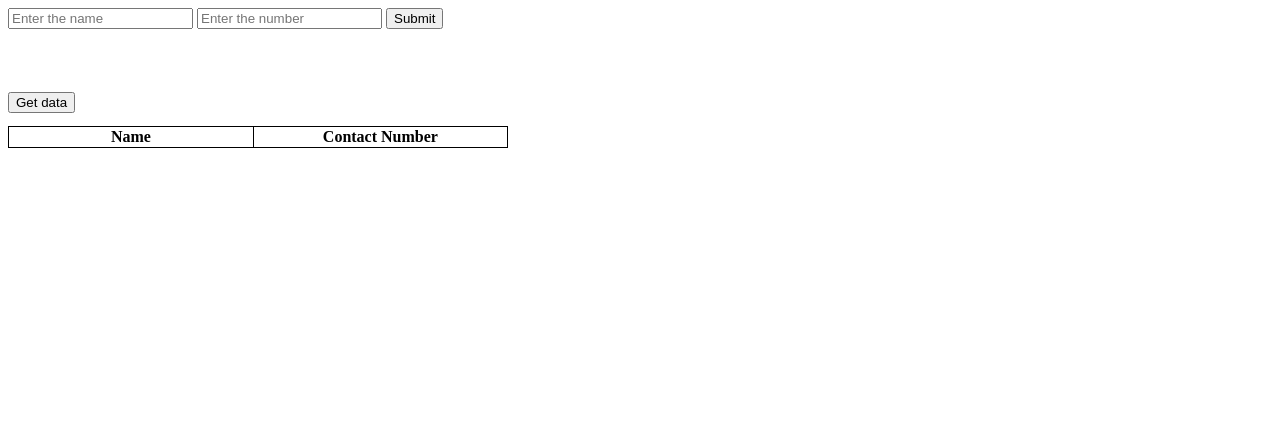
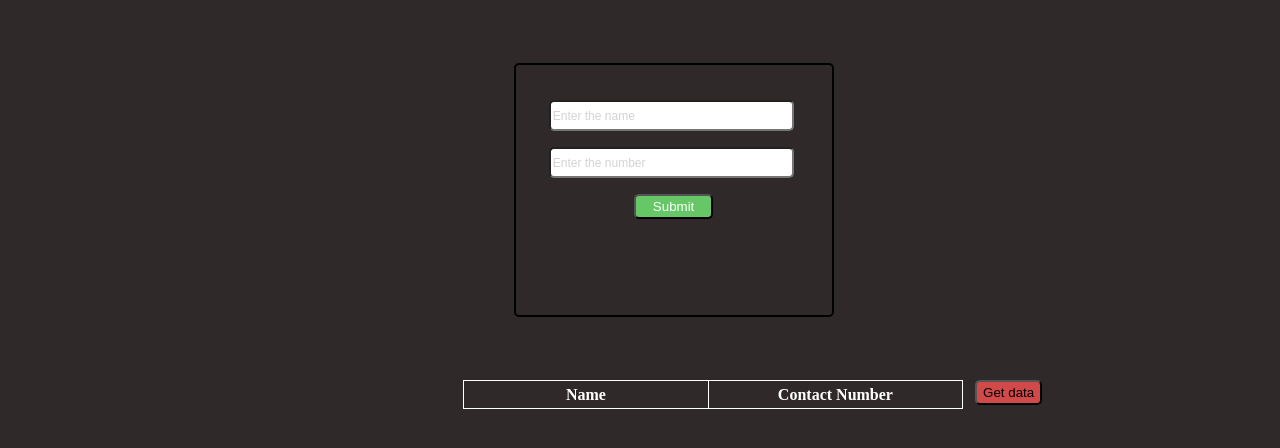
Before and after one commit to ShanmugapriyaR2004/Contact-manager, a website: page index.html in a window 1280 px wide. Drawn offline with Linux system fonts and the light colour scheme.

Commit message:
Edit function and Designs uploaded

```diff
--- a/index.html
+++ b/index.html
@@ -13,6 +13,7 @@
         <label for="number"></label>
         <input type="text" id="number" name="number" placeholder="Enter the number">
         <input type="submit" name="submit" id="submit">
+        <button id="upbtn" style="display: none">Update</button>
     </form>
     <div class="table">
         <button id="getdata">Get data</button>
--- a/script.js
+++ b/script.js
@@ -2,6 +2,7 @@
     const Name = document.getElementById('name')
     const Number = document.getElementById('number')
     const Button = document.getElementById('submit')
+    const updateButton = document.getElementById('upbtn')
     const Table = document.getElementById('table')
     const databutton = document.getElementById('getdata')
     const API_URL = "http://localhost:3000/users"
@@ -17,6 +18,23 @@
         }
         handlePost(user)
     })
+    const handlePost = async(user) => {
+        try
+        {
+            const response = await fetch(API_URL,{
+                method:'POST',
+                headers: {
+                    'Content-Type' : 'Application/json'
+                },
+                body: JSON.stringify(user)
+            })
+        }
+        catch(err)
+        {
+            console.log(err)
+        }
+    }
+
 
     databutton.addEventListener('click', async () =>{
         const data = await handleGet()
@@ -24,7 +42,7 @@
             const newRow = `<tr>
             <td>${e.name}</td>
             <td>${e.number}</td>
-            <td><button onclick="handleDelete(${e.id})">Delete</button></td>
+            <td><button onclick="handleEdit(${e.id},'${e.name}','${e.number}')">Edit</button><button onclick="handleDelete(${e.id})">Delete</button></td>
             </tr>`
             Table.innerHTML += newRow
         })
@@ -47,23 +65,6 @@
         }
     }
 
-    const handlePost = async(user) => {
-        try
-        {
-            const response = await fetch(API_URL,{
-                method:'POST',
-                headers: {
-                    'Content-Type' : 'Application/json'
-                },
-                body: JSON.stringify(user)
-            })
-        }
-        catch(err)
-        {
-            console.log(err)
-        }
-    }
-
     const handleDelete = async(id)=>{
         try{
             const response = await fetch(`${API_URL}/${id}`,{
@@ -74,3 +75,40 @@
             console.log(err)
         }
     }
+    const handleEdit = (id,name,number) => {
+        uid = id
+        Name.value = name
+        Number.value = number
+        Button.style.display = 'none'
+        updateButton.style.display = 'block'
+    }
+
+    updateButton.addEventListener('click', (e) => {
+        e.preventDefault()
+        const editedUser = {
+            id: `${uid}`,
+            name : `${Name.value}`,
+            number : `${Number.value}`
+        }
+        console.log(editedUser)
+        handleJsonEdit(editedUser)
+        Name.value = ''
+        Number.value = ''
+    })
+
+    const handleJsonEdit = async (user) => {
+        try
+        {
+            const response = await fetch(`${API_URL}/${uid}`,{
+                method: 'PUT',
+                headers: {
+                    'Content-Type' : 'Application/json'
+                },
+                body : JSON.stringify(user)
+            })
+        }
+        catch(err)
+        {
+            console.log(err)
+        }
+    }
--- a/style.css
+++ b/style.css
@@ -1,3 +1,6 @@
+body{
+    background-color: rgb(48, 41, 41);
+}
 .table{
     margin-top: 5%;
 }
@@ -7,3 +10,64 @@
     border-collapse: collapse;
     width: 500px;
 }
+.cont{
+    border:2px solid black;
+    border-radius:5px;
+    margin-top:5%;
+    margin-left: 40%;
+    width:25%;
+    height: 250px;
+}
+.cont input{
+    margin-left: 10.5%;
+}
+.cont  #name{
+    width:75%;
+    height:25px;
+    border-radius: 5px;
+    margin-top: 11%;
+}
+.cont #name::placeholder{
+    font-size:12px;
+    color:rgb(211, 211, 211);
+}
+.cont  #number{
+    width:75%;
+    height:25px;
+    border-radius: 5px;
+    margin-top: 5%;
+}
+.cont #number::placeholder{
+    font-size:12px;
+    color:rgb(211, 211, 211);
+}
+.cont  #submit{
+    width:25%;
+    height:25px;
+    margin-top: 5%;
+    border-radius: 5px;
+    margin-left:37.5%;
+    color:white;
+    background-color: rgb(102, 199, 102);
+}
+.table{
+    margin-left: 36%;
+    color:white;
+    font-size: 16px;
+}
+.table #getdata{
+    position: absolute;
+    margin-left: 40%;
+    border-radius: 5px;
+    margin-top:-0.01% ;
+    height:25px;
+}
+.table th{
+    height:25px;
+}
+.table tr,th,td{
+    border:1px solid white;
+}
+button{
+    background-color: rgb(210, 73, 73);
+}
```
Also changed, not shown: db.json (+12 -1 lines).
